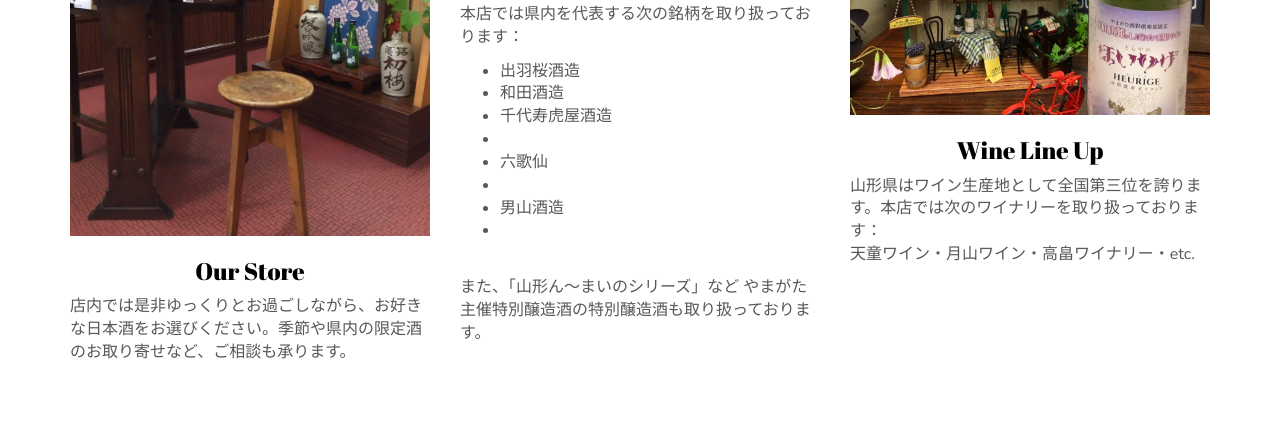
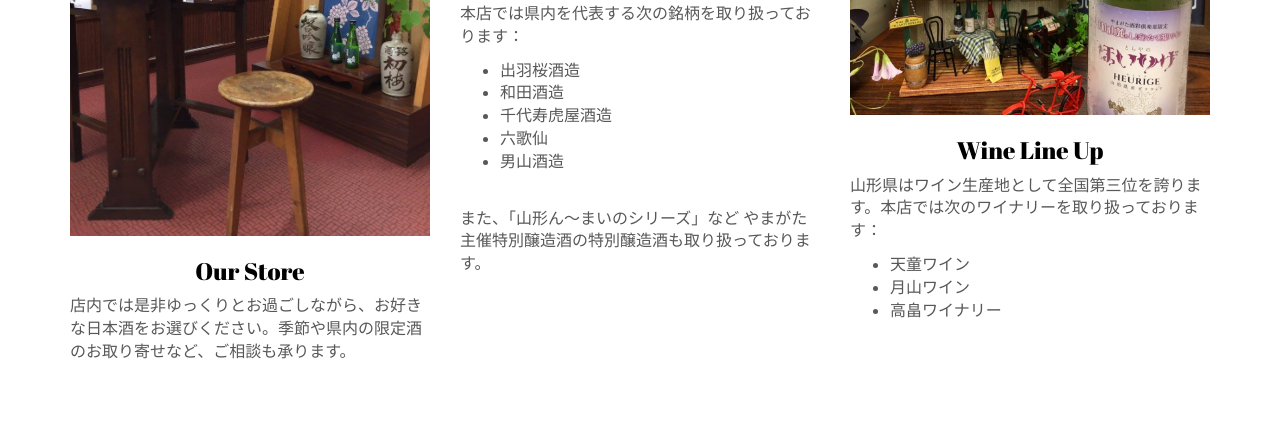
Before and after one commit to Yukiko0724/sakaguchi, a plain HTML site: page index.html in a window 1280 px wide. Shown: the part 2839-3272 px from the top of the page. Drawn offline with Linux system fonts and the light colour scheme; some packages are replaced by stand-ins of ours.

Commit message:
Update index.html

```diff
--- a/index.html
+++ b/index.html
@@ -160,9 +160,9 @@
                   <ul>
                   <li>出羽桜酒造</li>
                   <li>和田酒造</li>
-                  <li>千代寿虎屋酒造<li>
-                  <li>六歌仙<li>
-                  <li>男山酒造<li>
+                  <li>千代寿虎屋酒造</li>
+                  <li>六歌仙</li>
+                  <li>男山酒造</li>
                   </ul>
                   <br>
                   また、「山形ん～まいのシリーズ」など
@@ -173,7 +173,12 @@
                 <img src="./images/img-04.jpg" alt="" class="img-responsive">
                 <h3 class="text-center">Wine Line Up</h3>
                 <p>山形県はワイン生産地として全国第三位を誇ります。本店では次のワイナリーを取り扱っております：<br>
-                  天童ワイン・月山ワイン・高畠ワイナリー・etc.</p>
+                    <ul>
+                    <li>天童ワイン</li>
+                    <li>月山ワイン</li>
+                    <li>高畠ワイナリー</li>
+                    </ul>
+                </p>
             </div>
         </div>
     </div>
```
